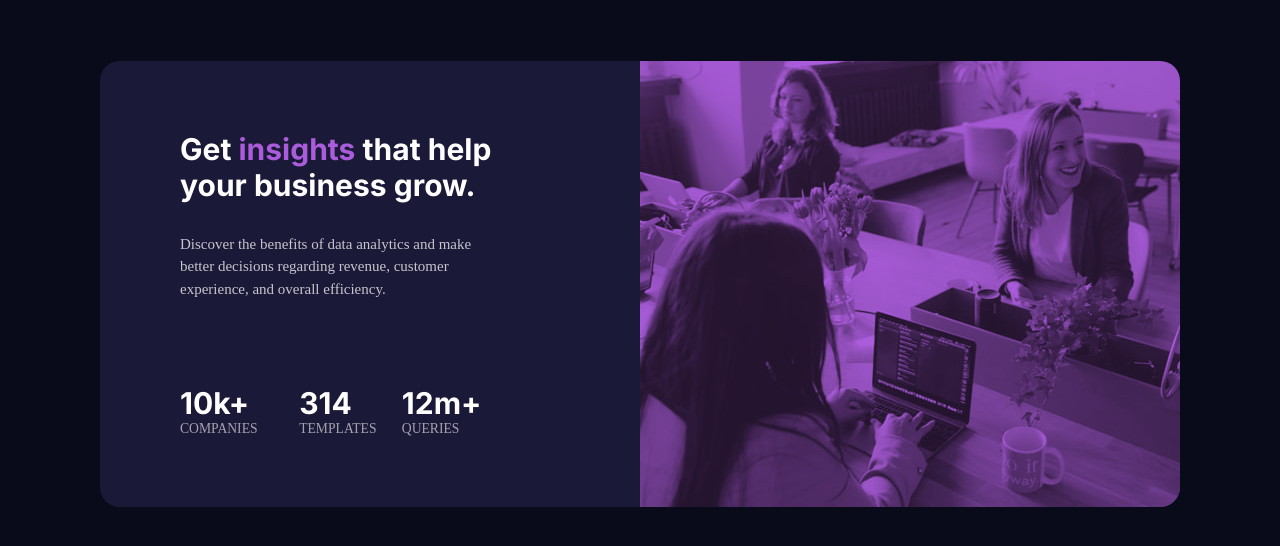
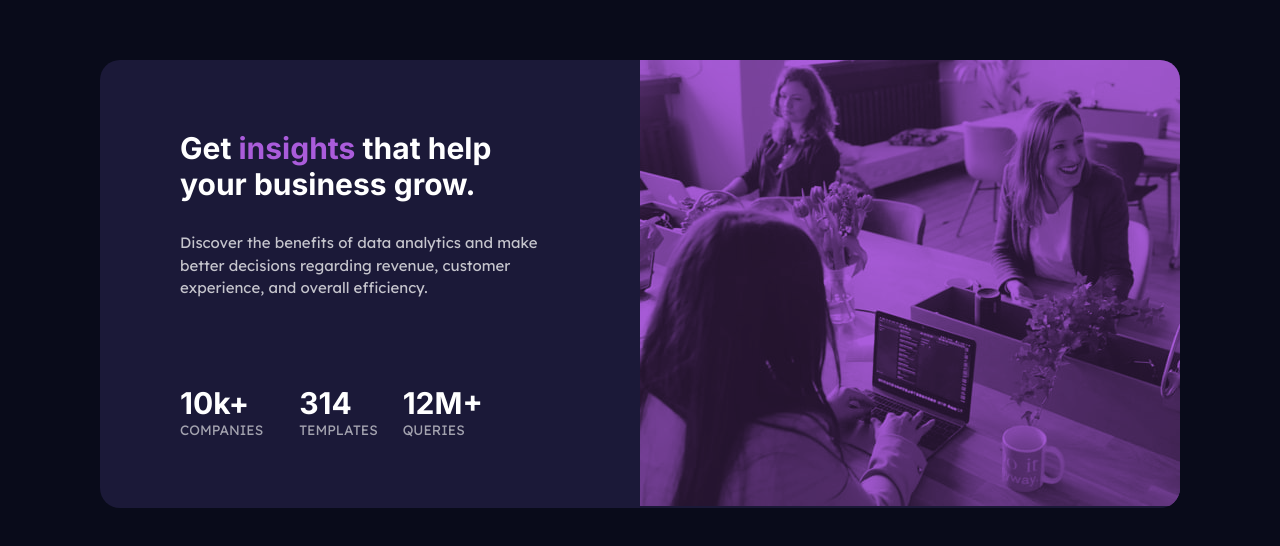
Before and after one commit to RoelofWobben/stats-card, a plain HTML site: page roelof.html in a window 1280 px wide. Shown: the part 116-662 px from the top of the page. Drawn offline with Linux system fonts and the light colour scheme.

Commit message:
challenge ready

```diff
--- a/roelof.css
+++ b/roelof.css
@@ -104,6 +104,8 @@ h1{
 
 }
 
+/*--------- DESKTOP ---------*/
+
 @media (min-width: 1150px){
 
     h1{
@@ -151,8 +153,8 @@ h1{
     }
 
     .text p{
-        font-family: 'Lexand Deca';
-        padding-right: 60px;
+        font-family: 'Lexend Deca', sans-serif;
+        padding-right: 20px;
     }
 
     .stats p{
--- a/roelof.html
+++ b/roelof.html
@@ -42,7 +42,7 @@
                     <p>templates</p>
                 </div>
                 <div class = "queries">
-                    <h1>12m+</h1>
+                    <h1>12M+</h1>
                     <p>queries</p>
                 </div>
             </div>
```
